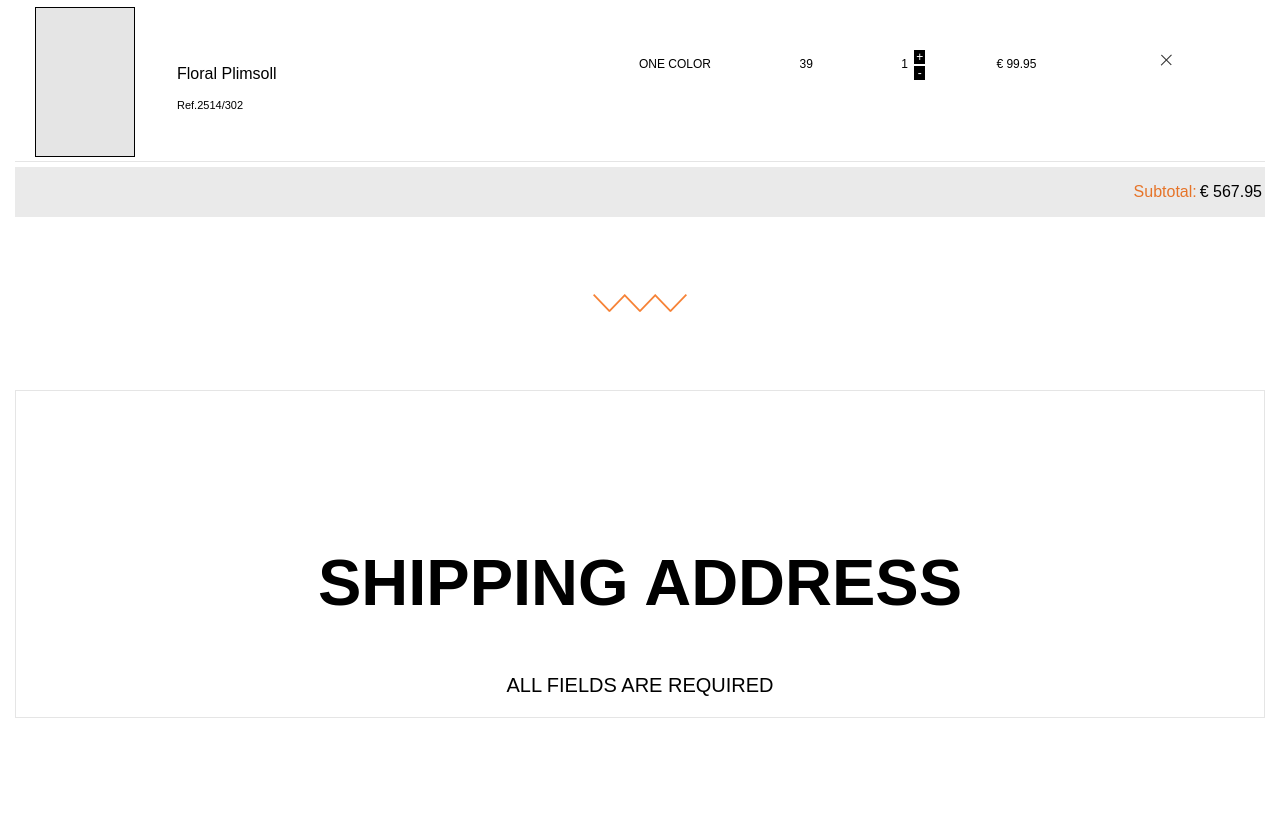
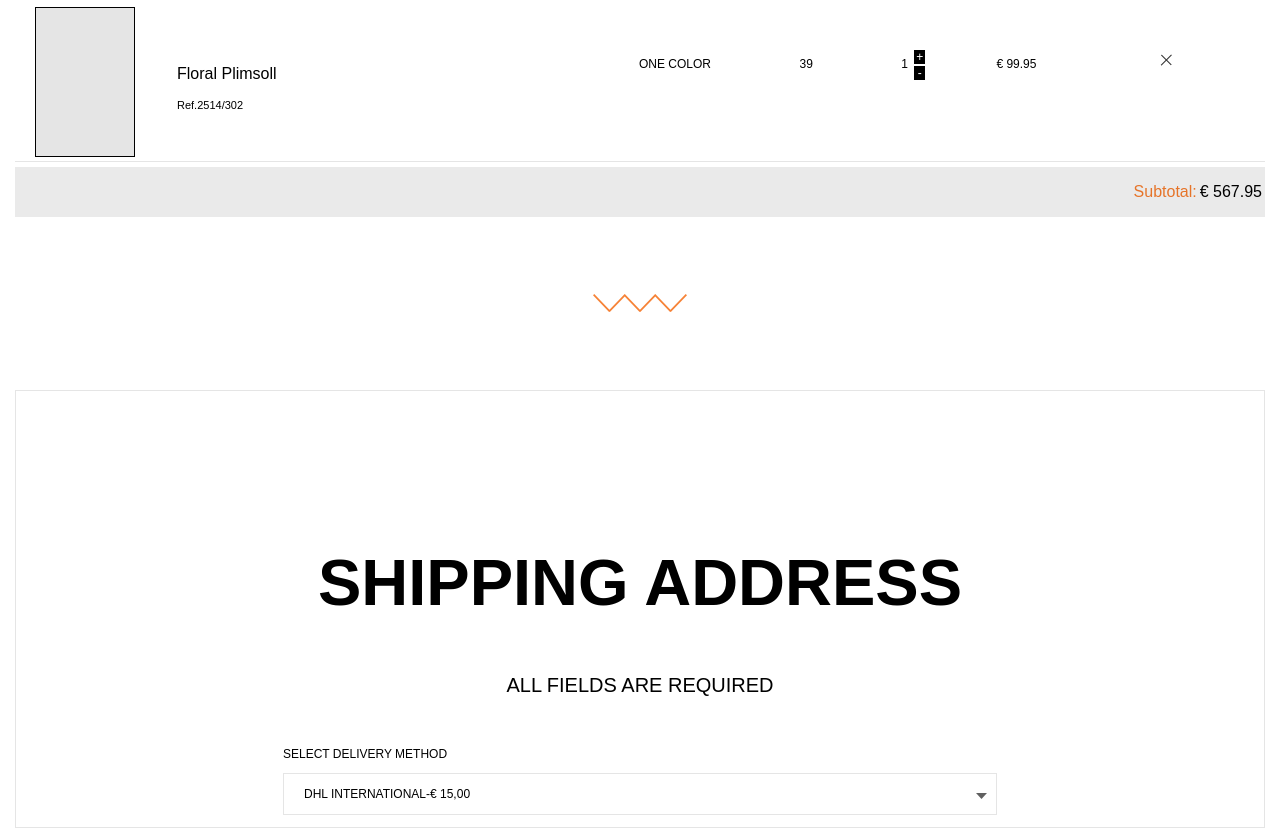
Before and after one commit to SherineAshrafSafwat/ShoppingCart, a plain HTML site: page ShoppingCart/Shopping Cart/shoppingbag.html in a window 1280 px wide. Shown: the part 1088-1916 px from the top of the page. Before the commit the page ends 1806 px from the top, so only its background shows below. Drawn offline with Linux system fonts and the light colour scheme.

Commit message:
Added files via upload

```diff
--- a/ShoppingCart/Shopping Cart/shoppingbag.html
+++ b/ShoppingCart/Shopping Cart/shoppingbag.html
@@ -113,8 +113,10 @@
 			<h2>Shipping address</h2>
 			<p> all fields are required</p>
 		</div>
-		<form action="" method="post">
-
+		<form action="" method="post" class="shipping_form">
+			<!--<input class="textbox"type="text"> -->
+			<p>Select Delivery Method</p>
+			<p class="delivery_select">DHL international-&euro; 15,00</p>
 		</form>
 		</div>
 	</div>
--- a/ShoppingCart/Shopping Cart/styles/style.css
+++ b/ShoppingCart/Shopping Cart/styles/style.css
@@ -512,3 +512,17 @@ padding-bottom: 10px;
   font-size: 20px;
   font-weight: 500;
 }
+.shipping_form{
+  width: 714px;
+  margin: 50px auto 0 auto;
+}
+.shipping_form p{
+  font-size: 12px;
+  text-transform: uppercase;
+}
+.delivery_select{
+  border: 1px solid #e5e5e5;
+  line-height: 40px;
+  padding-left: 20px;
+  background: #fff url(../images/down_arrow.png) 99% 50% no-repeat;
+}
```
Also changed, not shown: ShoppingCart/Shopping Cart/images/down_arrow.png (added).
